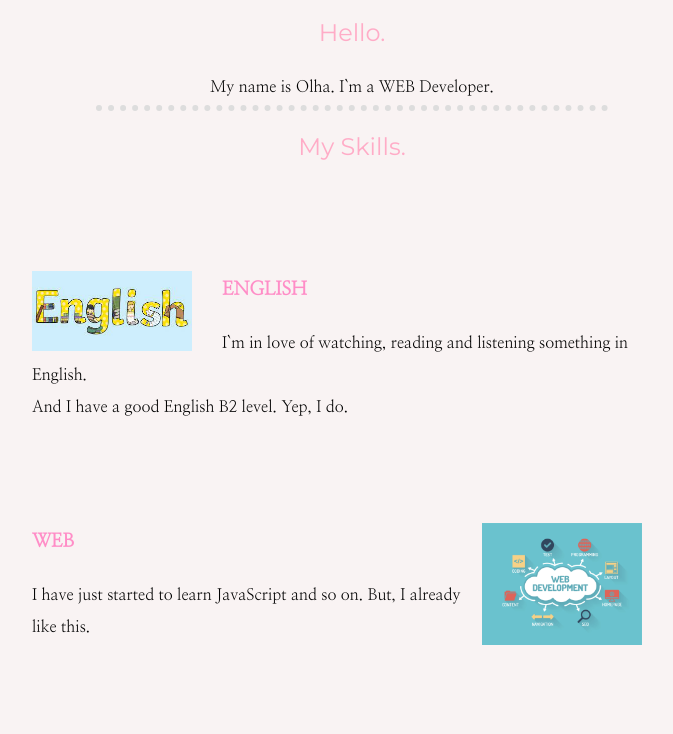
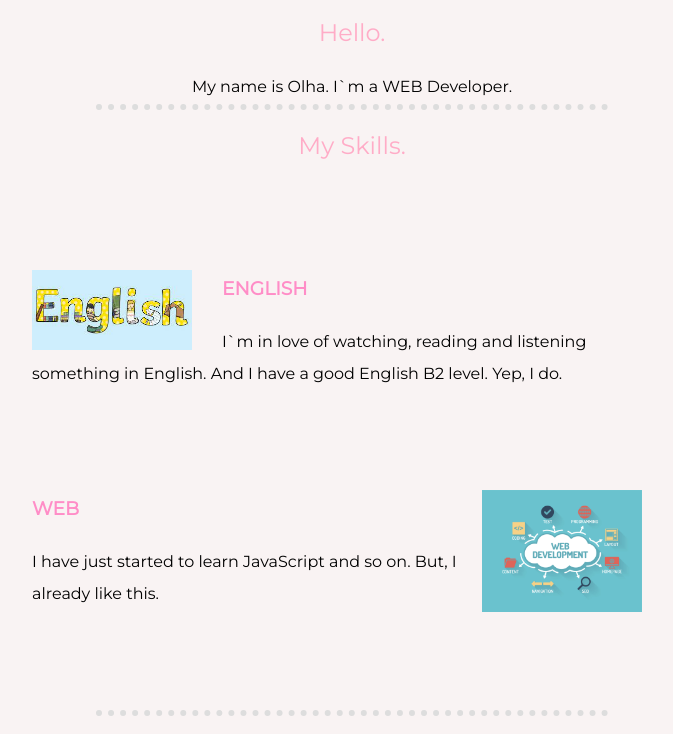
Before and after one commit to bakovetskaaa/CSS_my_site, a website: page index.html in a window 1280 px wide. Shown: the part 970-1704 px from the top of the page, without its empty margins (288-961 px from the left). Drawn offline with Linux system fonts and the light colour scheme.

Commit message:
font good

```diff
--- a/css/styles.css
+++ b/css/styles.css
@@ -25,10 +25,14 @@ h2{
 }
 h3{
     color:#FF8DC7;
+    font-family: 'Montserrat', sans-serif;
 }
 
 p{
     margin-top: 0;
+    font-family: 'Montserrat', sans-serif;
+
+
 }
 
 .dotted-line{
--- a/index.html
+++ b/index.html
@@ -33,7 +33,7 @@
         <div class="skill-row">
             <img class="english-image" src="images/english.jpeg" alt="english-image">
             <h3>ENGLISH</h3>
-            <p>I`m in love of watching, reading and listening something in English.<br>
+            <p>I`m in love of watching, reading and listening something in English.
                 And I have a good English B2 level. Yep, I do.</p>
         </div>
         <div class="skill-row">
```
